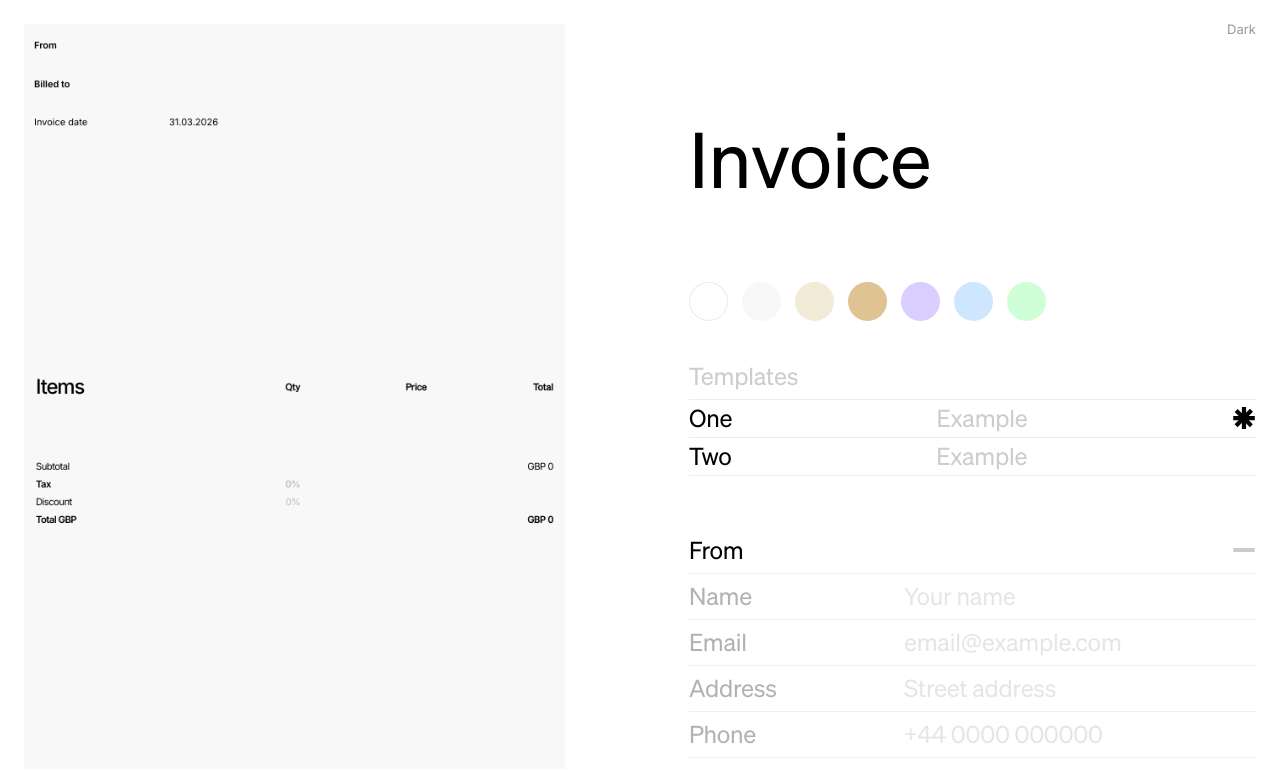
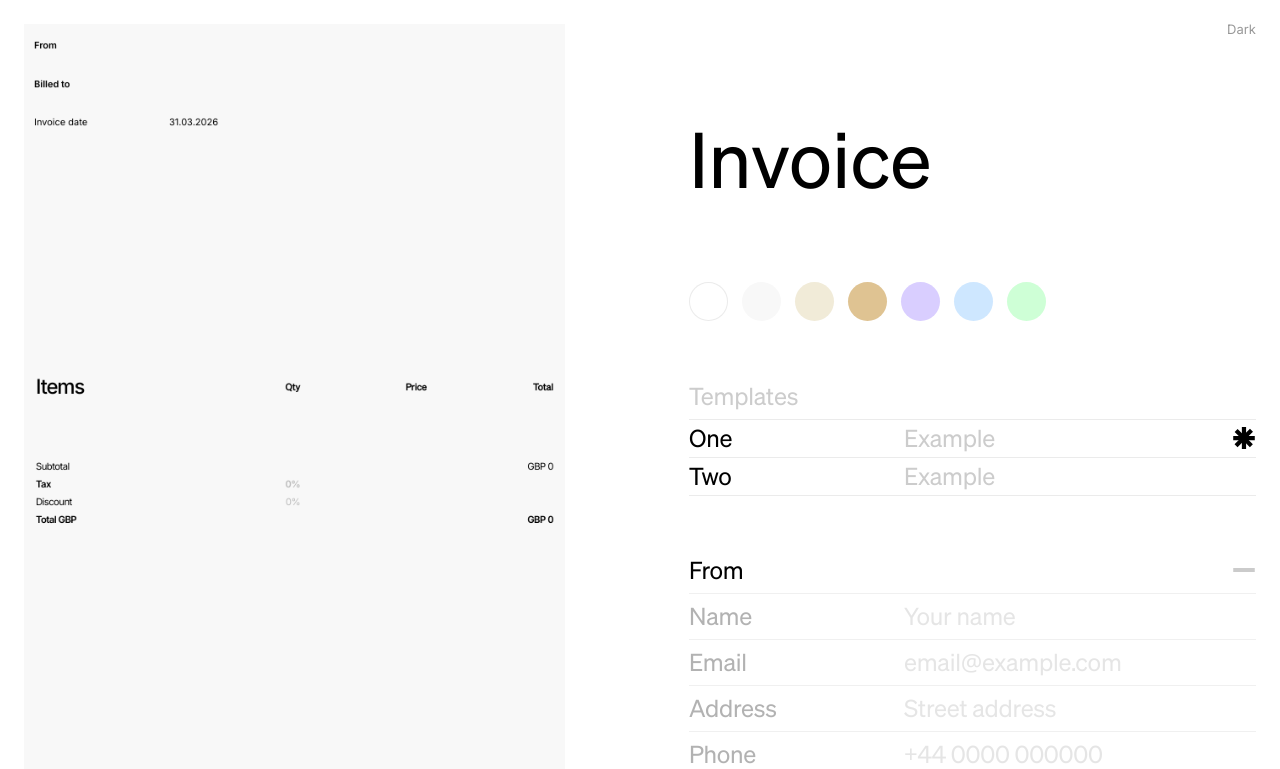
Before and after one commit to andaui/dru.works, a Next.js app in the folder web/: page /tools/invoice in a window 1280 px wide. Shown: the top 769 px of the page. Built offline with nearby package versions, Linux system fonts and the light colour scheme.

Commit message:
Finalized desktop version + 2 templates

```diff
--- a/web/components/tools/invoice/InvoiceEditor.tsx
+++ b/web/components/tools/invoice/InvoiceEditor.tsx
@@ -86,8 +86,12 @@ export type InvoiceEditorProps = {
   setPaperBackground: (hex: string) => void
   previewTemplate: InvoicePreviewTemplate
   setPreviewTemplate: (t: InvoicePreviewTemplate) => void
-  /** Fills the form with shared example data (same for every template). */
-  onApplyExampleInvoice: () => void
+  /** True while example data is shown (second click on Example restores prior form state). */
+  exampleModeActive: boolean
+  /**
+   * Example column only: fill with shared example, or restore snapshot when clicking Example again on the selected template; switching template + example preserves snapshot.
+   */
+  onExampleClick: (template: InvoicePreviewTemplate) => void
 }
 
 const SOEHNE = "font-[family-name:var(--font-soehne)] tracking-[-0.25px] text-black"
@@ -197,7 +201,7 @@ export function InvoiceEditor(p: InvoiceEditorProps) {
               ))}
             </div>
 
-            <div className="mt-[40px] flex w-full min-w-0 flex-col gap-2">
+            <div className="mt-[60px] flex w-full min-w-0 flex-col gap-2">
               <p className="m-0 font-[family-name:var(--font-soehne)] text-[24px] leading-tight tracking-[-0.25px] not-italic text-black/20">
                 Templates
               </p>
@@ -205,23 +209,30 @@ export function InvoiceEditor(p: InvoiceEditorProps) {
                 {INVOICE_TEMPLATE_ROWS.map((row) => {
                   const selected = p.previewTemplate === row.id
                   return (
+                    <div key={row.id} className={`${editorGridClass} min-h-[37px] border-b border-black/[0.08] py-0`}>
+                      <div className="min-w-0 break-words">
                         <button
-                      key={row.id}
                           type="button"
                           role="radio"
                           aria-checked={selected}
-                      onClick={() => {
-                        p.setPreviewTemplate(row.id)
-                        p.onApplyExampleInvoice()
-                      }}
-                      className="flex min-h-[37px] w-full min-w-0 cursor-pointer items-center gap-2 border-b border-black/[0.08] bg-transparent py-0 text-left outline-none focus-visible:bg-black/[0.03]"
+                          onClick={() => p.setPreviewTemplate(row.id)}
+                          className={`cursor-pointer border-0 bg-transparent p-0 text-left outline-none focus-visible:bg-black/[0.03] ${SOEHNE} text-[24px] leading-[37px] not-italic`}
                         >
-                      <span className={`shrink-0 ${SOEHNE} text-[24px] leading-[37px] not-italic`}>
                           {row.label}
-                      </span>
-                      <span className="min-w-0 flex-1 text-center font-[family-name:var(--font-soehne)] text-[24px] leading-[37px] tracking-[-0.25px] text-[rgba(0,0,0,0.2)]">
+                        </button>
+                      </div>
+                      <div className="min-w-[24px] max-w-[24px] @max-[532px]:hidden" aria-hidden />
+                      <div className="col-span-3 flex min-w-0 w-full items-center justify-between gap-3 @max-[532px]:col-span-1">
+                        <button
+                          type="button"
+                          aria-label={`Example data for template ${row.label}`}
+                          onClick={() => p.onExampleClick(row.id)}
+                          className={`min-w-0 flex-1 cursor-pointer border-0 bg-transparent p-0 text-left font-[family-name:var(--font-soehne)] text-[24px] leading-[37px] tracking-[-0.25px] outline-none focus-visible:bg-black/[0.03] ${
+                            selected && p.exampleModeActive ? 'text-black/50' : 'text-[rgba(0,0,0,0.2)]'
+                          }`}
+                        >
                           Example
-                      </span>
+                        </button>
                         <span className="flex h-6 w-6 shrink-0 items-center justify-center">
                           {selected ? (
                             <Image
@@ -234,7 +245,8 @@ export function InvoiceEditor(p: InvoiceEditorProps) {
                             />
                           ) : null}
                         </span>
-                    </button>
+                      </div>
+                    </div>
                   )
                 })}
               </div>
--- a/web/components/tools/invoice/InvoiceTool.tsx
+++ b/web/components/tools/invoice/InvoiceTool.tsx
@@ -42,6 +42,26 @@ type PreviewFsPhase =
   | 'collapseSnap'
   | 'collapseRun'
 
+type InvoiceFormSnapshot = {
+  fromA: ContactForm
+  billed: ContactForm
+  invoiceNo: string
+  issueDate: string
+  dueDate: string
+  vatId: string
+  bankDetails: InvoiceBankDetails
+  currency: InvoiceCurrency
+  lineItems: EditorLineItem[]
+  discountPercent: number
+  taxPercent: number
+  note: string
+  fromAExpanded: boolean
+  billedExpanded: boolean
+  bankDetailsExpanded: boolean
+  paperBackground: string
+  previewTemplate: InvoicePreviewTemplate
+}
+
 export function InvoiceTool() {
   const [exporting, setExporting] = useState(false)
   /** Only use a scroll container when scaled preview still exceeds viewport (e.g. rounding). */
@@ -84,6 +104,12 @@ export function InvoiceTool() {
   const [note, setNote] = useState('')
   const [paperBackground, setPaperBackground] = useState(DEFAULT_INVOICE_PAPER_HEX)
   const [previewTemplate, setPreviewTemplate] = useState<InvoicePreviewTemplate>('classic')
+  /** Drives Example label at 50% black while example payload is showing. */
+  const [exampleModeActive, setExampleModeActive] = useState(false)
+
+  /** Full form snapshot while example is shown; restore on second click of Example on the selected template. */
+  const snapshotBeforeExampleRef = useRef<InvoiceFormSnapshot | null>(null)
+  const formStateRef = useRef<InvoiceFormSnapshot | null>(null)
   const [previewFsPhase, setPreviewFsPhase] = useState<PreviewFsPhase>('inline')
   const [fullVw, setFullVw] = useState(
     () => (typeof window !== 'undefined' ? window.innerWidth : INVOICE_PREVIEW_WIDTH_PX),
@@ -106,7 +132,7 @@ export function InvoiceTool() {
     setBankDetailsState((s) => ({...s, ...p}))
   }, [])
 
-  const applyExampleInvoiceDefaults = useCallback(() => {
+  const applyExamplePayload = useCallback(() => {
     const e = getExampleInvoicePayload()
     setFromAState(e.fromA)
     setBilledState(e.billed)
@@ -124,6 +150,47 @@ export function InvoiceTool() {
     setBilledExpanded(true)
     setBankDetailsExpanded(true)
   }, [])
+
+  const onExampleClick = useCallback(
+    (rowId: InvoicePreviewTemplate) => {
+      if (snapshotBeforeExampleRef.current !== null && previewTemplate === rowId) {
+        const s = snapshotBeforeExampleRef.current
+        snapshotBeforeExampleRef.current = null
+        setExampleModeActive(false)
+        setFromAState(s.fromA)
+        setBilledState(s.billed)
+        setInvoiceNo(s.invoiceNo)
+        setIssueDate(s.issueDate)
+        setDueDate(s.dueDate)
+        setVatId(s.vatId)
+        setBankDetailsState(s.bankDetails)
+        setCurrency(s.currency)
+        setDiscountPercent(s.discountPercent)
+        setTaxPercent(s.taxPercent)
+        setNote(s.note)
+        setLineItems(s.lineItems.map((r) => ({...r})))
+        setFromAExpanded(s.fromAExpanded)
+        setBilledExpanded(s.billedExpanded)
+        setBankDetailsExpanded(s.bankDetailsExpanded)
+        setPaperBackground(s.paperBackground)
+        setPreviewTemplate(s.previewTemplate)
+        return
+      }
+      if (previewTemplate === rowId && snapshotBeforeExampleRef.current === null) {
+        snapshotBeforeExampleRef.current = structuredClone(formStateRef.current!)
+        setExampleModeActive(true)
+        applyExamplePayload()
+        return
+      }
+      if (snapshotBeforeExampleRef.current === null) {
+        snapshotBeforeExampleRef.current = structuredClone(formStateRef.current!)
+        setExampleModeActive(true)
+      }
+      setPreviewTemplate(rowId)
+      applyExamplePayload()
+    },
+    [previewTemplate, applyExamplePayload],
+  )
 
   useLayoutEffect(() => {
     const topOffsetPx = 24 // matches sticky `top-6`
@@ -472,6 +539,26 @@ export function InvoiceTool() {
     }
   }, [previewFsPhase, fullVw, previewScale])
 
+  formStateRef.current = {
+    fromA,
+    billed,
+    invoiceNo,
+    issueDate,
+    dueDate,
+    vatId,
+    bankDetails,
+    currency,
+    lineItems,
+    discountPercent,
+    taxPercent,
+    note,
+    fromAExpanded,
+    billedExpanded,
+    bankDetailsExpanded,
+    paperBackground,
+    previewTemplate,
+  }
+
   return (
     <div className="min-h-screen bg-white text-black">
       <div className="mx-auto flex min-w-0 w-full flex-col items-stretch justify-between gap-10 px-6 py-5 lg:flex-row lg:items-start lg:gap-6">
@@ -619,7 +706,8 @@ export function InvoiceTool() {
           setPaperBackground={setPaperBackground}
           previewTemplate={previewTemplate}
           setPreviewTemplate={setPreviewTemplate}
-          onApplyExampleInvoice={applyExampleInvoiceDefaults}
+          exampleModeActive={exampleModeActive}
+          onExampleClick={onExampleClick}
         />
         </div>
       </div>
```
Lines whose indentation alone changed are shown as unchanged.
